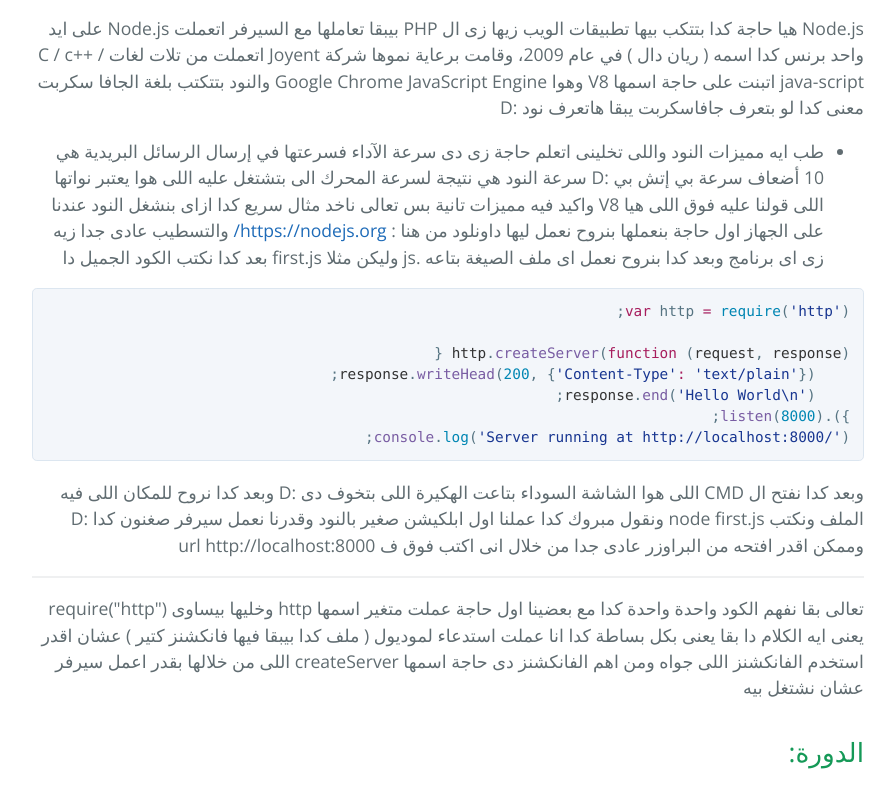
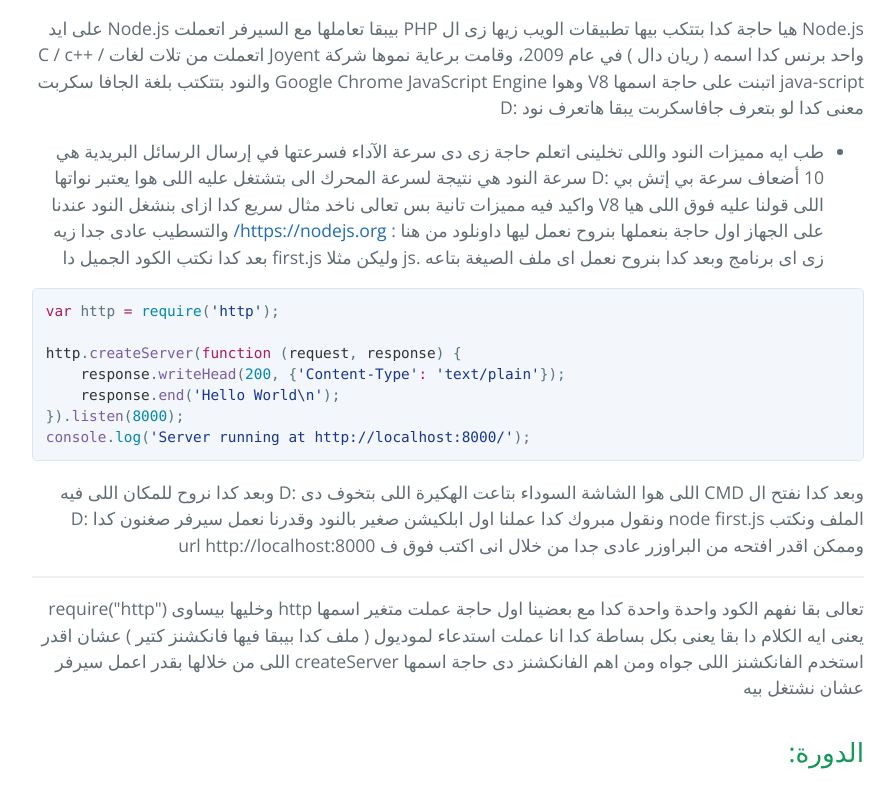
Before and after one commit to 0-ali/learning-nodejs-trip, a plain HTML site: page index.html in a window 1280 px wide. Shown: the part 697-1485 px from the top of the page, without its empty margins (192-1087 px from the left). Drawn offline with nearby package versions, Linux system fonts and the light colour scheme.

Commit message:
Update index.html

```diff
--- a/index.html
+++ b/index.html
@@ -10,7 +10,7 @@
     <link rel="stylesheet" type="text/css" href="stylesheets/github-light.css" media="screen">
     <style>
     pre{
-      direction:rtl;
+      direction:ltr;
       }
     </style>
   </head>
```
